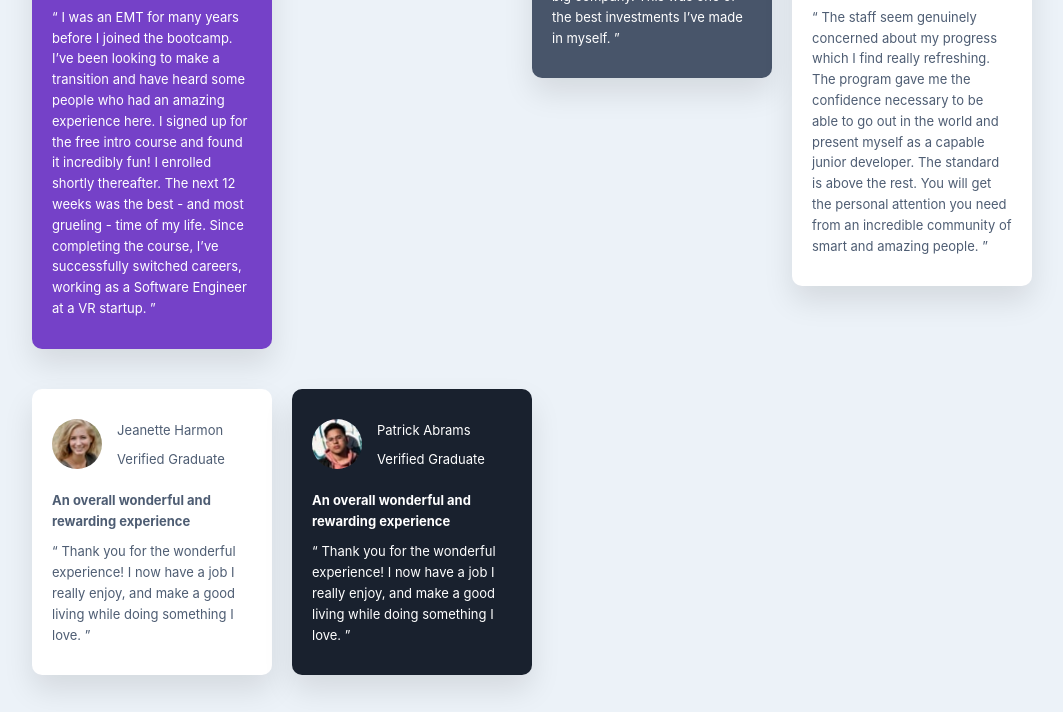
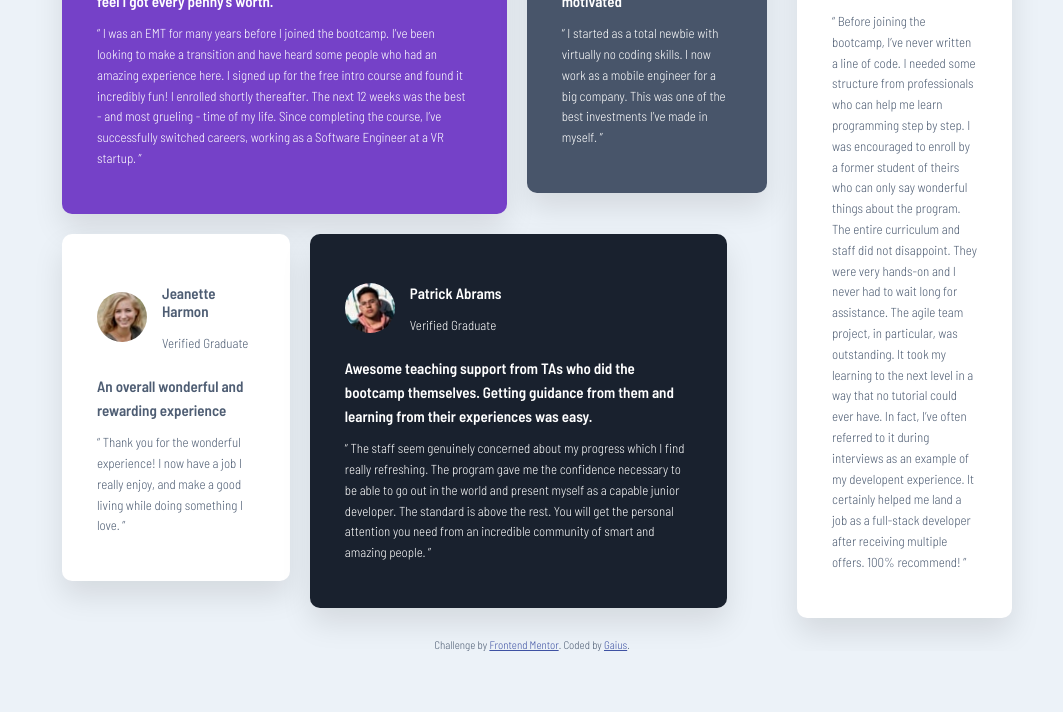
Before and after one commit to gaiuso33/testimonials-grid-section-main, a plain HTML site: page index.html in a window 1280 px wide. Shown: the part 239-951 px from the top of the page, without its empty margins (108-1171 px from the left). After the commit the page ends 890 px from the top, so only its background shows below. Drawn offline with Linux system fonts and the light colour scheme.

Commit message:
finished the project using CSS flex,  gotta update it to css grid

```diff
--- a/index.html
+++ b/index.html
@@ -12,11 +12,12 @@
 </head>
 <body>
   <div id="container">
-  <div class="testimonial daniel">
+    <div class="gridContainer">
+      <div class="div1"><div class="testimonial daniel">
       <div class="testimonial-header">
         <img src="./images/image-daniel.jpg" alt="Daniel Clifford" class="testimonial-image">
         <div class="nameVerified">
-      <p>Daniel Clifford</p>
+          <p class="name">Daniel Clifford</p>
           <p class="verified">Verified Graduate</p>
         </div>
       </div>
@@ -37,7 +38,7 @@
       <div class="testimonial-header">
         <img src="./images/image-jonathan.jpg" alt="Jonathan Walters" class="testimonial-image">
         <div class="nameVerified">
-      <p>Jonathan Walters</p>
+          <p class="name">Jonathan Walters</p>
           <p class="verified">Verified Graduate</p>
         </div>
       </div>
@@ -50,12 +51,13 @@
         </p>
       </div>
       </div>
-
+      </div>
+      <div class="div2">
       <div class="testimonial jeanette">
       <div class="testimonial-header">
         <img src="./images/image-jeanette.jpg" alt="Jeanette Harmon" class="testimonial-image">
         <div class="nameVerified">
-      <p>Jeanette Harmon</p>
+          <p class="name">Jeanette Harmon</p>
           <p class="verified">Verified Graduate</p>
         </div>
       </div>
@@ -72,42 +74,49 @@
       <div class="testimonial-header">
         <img src="./images/image-patrick.jpg" alt="Patrick Abrams" class="testimonial-image">
         <div class="nameVerified">
-      <p>Patrick Abrams</p>
+          <p class="name">Patrick Abrams</p>
           <p class="verified">Verified Graduate</p>
         </div>
       </div>
       <div class="testimonial-content">
-  <p class="bold">An overall wonderful and rewarding experience</p>
-  <p class="quote">“ Thank you for the wonderful experience! I now have a job I really enjoy, and make a good living
-  while doing something I love. ”</p>
+      <p class="bold">Awesome teaching support from TAs who did the bootcamp themselves. Getting guidance from them and
+      learning from their experiences was easy.</p>
+      <p class="quote">“ The staff seem genuinely concerned about my progress which I find really refreshing. The program
+      gave me the confidence necessary to be able to go out in the world and present myself as a capable
+      junior developer. The standard is above the rest. You will get the personal attention you need from
+      an incredible community of smart and amazing people. ”</p>
       </div>
       </div>
-
+      </div>
+    </div>
     <div class="testimonial kira">
     <div class="testimonial-header">
       <img src="./images/image-kira.jpg" alt="Kira Whittle" class="testimonial-image">
       <div class="nameVerified">
-      <p>Kira Whittle</p>
+        <p class="name">Kira Whittle</p>
         <p class="verified">Verified Graduate</p>
       </div>
     </div>
     <div class="testimonial-content">
     <p class="bold">
-    Awesome teaching support from TAs who did the bootcamp themselves. Getting guidance from them and
-    learning from their experiences was easy.
+      Such a life-changing experience. Highly recommended!
     </p>
     <p class="quote">
-    “ The staff seem genuinely concerned about my progress which I find really refreshing. The program
-    gave me the confidence necessary to be able to go out in the world and present myself as a capable
-    junior developer. The standard is above the rest. You will get the personal attention you need from
-    an incredible community of smart and amazing people. ”
+      “ Before joining the bootcamp, I’ve never written a line of code. I needed some structure from
+    professionals who can help me learn programming step by step. I was encouraged to enroll by a former
+    student of theirs who can only say wonderful things about the program. The entire curriculum and staff
+    did not disappoint. They were very hands-on and I never had to wait long for assistance. The agile team
+    project, in particular, was outstanding. It took my learning to the next level in a way that no tutorial
+    could ever have. In fact, I’ve often referred to it during interviews as an example of my developent
+    experience. It certainly helped me land a job as a full-stack developer after receiving multiple offers.
+    100% recommend! ”
     </p>
     </div>
     </div>
+  </div>
+</body>
 <div class="attribution">
     Challenge by <a href="https://www.frontendmentor.io?ref=challenge" target="_blank">Frontend Mentor</a>.
-    Coded by <a href="#">Your Name Here</a>.
+    Coded by <a href="github.com/gaiuso33">Gaius</a>.
   </div>
-  </div>
-</body>
 </html>
--- a/style.css
+++ b/style.css
@@ -1,5 +1,5 @@
 body {
-    font-family: 'Inter', sans-serif;
+    font-family: 'Barlow light';
     background-color: hsl(210, 46%, 95%);
     color: hsl(217, 19%, 38%);
     margin: 0;
@@ -9,9 +9,8 @@ body {
     flex-direction: column;
     align-items: center;
 }
-
 #container {
-    max-width: 1000px;
+    width: 200px;
     margin-top: 10px;
 }
 .testimonial-header {
@@ -29,15 +28,16 @@ body {
     height: 50px;
     border-radius: 50%;
 }
-.bold {
-    font-weight: bold;
+.bold, .name {
+    font-family: 'Barlow bold';
+    font-size: 15px;
 }
 .testimonial{
     color: white;
-    padding: 20px;
+    padding: 35px;
     border-radius: 10px;
-    margin-bottom: 20px;
-    width:200px;
+    margin: 20px;
+    width:100%;
     box-shadow: 0 15px 30px rgba(0,0,0,0.1);
     height:max-content;
 }
@@ -57,34 +57,86 @@ body {
     background-color: hsl(0, 0%, 100%);
     color: hsl(217, 19%, 38%);
 }
-    /* Desktop layout */
-    @media (min-width: 900px) {
+    /* Desktop layout:change min-width to 900px later */
+@media (min-width: 900px) {
+    body{
+        display: flex;
+        flex-direction: column;
+        align-items: center;
+    }
     #container {
-        display: grid;
-        grid-template-columns: repeat(4, 1fr);
+        display: flex;
+        flex-direction: row;
+        height:max-content;
+        gap: 20px;
+        width: 1000px;
+        align-items: center;
+    }
+    .gridContainer {
+        display: flex;
+        flex-direction: column;
+        justify-content: center;
+        width:100%;
+        height: 750px;
+    }
+    .div1,.div2{
+        display: flex;
+        flex-direction: row;
+        height:50%;
+        margin:20px;
+    }
+    .div1{
+        width:100%;
+    }
+    .kira{
+        width: 200px;
+        height:max-content;
+    }
+
+    .daniel{
+        width:55%;
+        height: max-content;
+        margin:10px;
         gap: 20px;
     }
 
-    .daniel {
-        grid-column: 1 / span 2;
+    .jonathan {
+        width:25%;
+        height:max-content;
+        margin:10px;
     }
 
-    .jonathan {
-        grid-column: 3;
+    .jeanette{
+        width:25%;
+        height:max-content;
+        margin:10px;
+    }
+    .patrick {
+        width:55%;
+        height: max-content;
+        margin:10px;
+    }
     }
 
-    .jeanette {
-        grid-column: 1;
-    }
+.attribution {
+    font-size: 11px;
+    text-align: center;
+}
+.attribution a {
+    color: hsl(228, 45%, 44%);
+}
 
-    .patrick {
-        grid-column: 2 / span 2;
-    }
+@font-face {
+font-family: "Barlow bold";
+src: url('design/fonts/Barlow_Semi_Condensed,Montserrat,Poppins/Barlow_Semi_Condensed/BarlowSemiCondensed-SemiBold.ttf') format("truetype");
+font-weight: 600;
+font-style: normal;
+}
 
-    .kira {
-        grid-column: 4;
-        grid-row: 1 / span 2;
-    }
-    }
-.attribution { font-size: 11px; text-align: center; }
-.attribution a { color: hsl(228, 45%, 44%); }
+
+@font-face {
+font-family: "Barlow light";
+src: url('design/fonts/Barlow_Semi_Condensed,Montserrat,Poppins/Barlow_Semi_Condensed/BarlowSemiCondensed-Light.ttf') format("truetype");
+font-weight: 500;
+font-style: normal;
+}
```
Also changed, not shown: 2 other files. Lines whose indentation alone changed are shown as unchanged.
